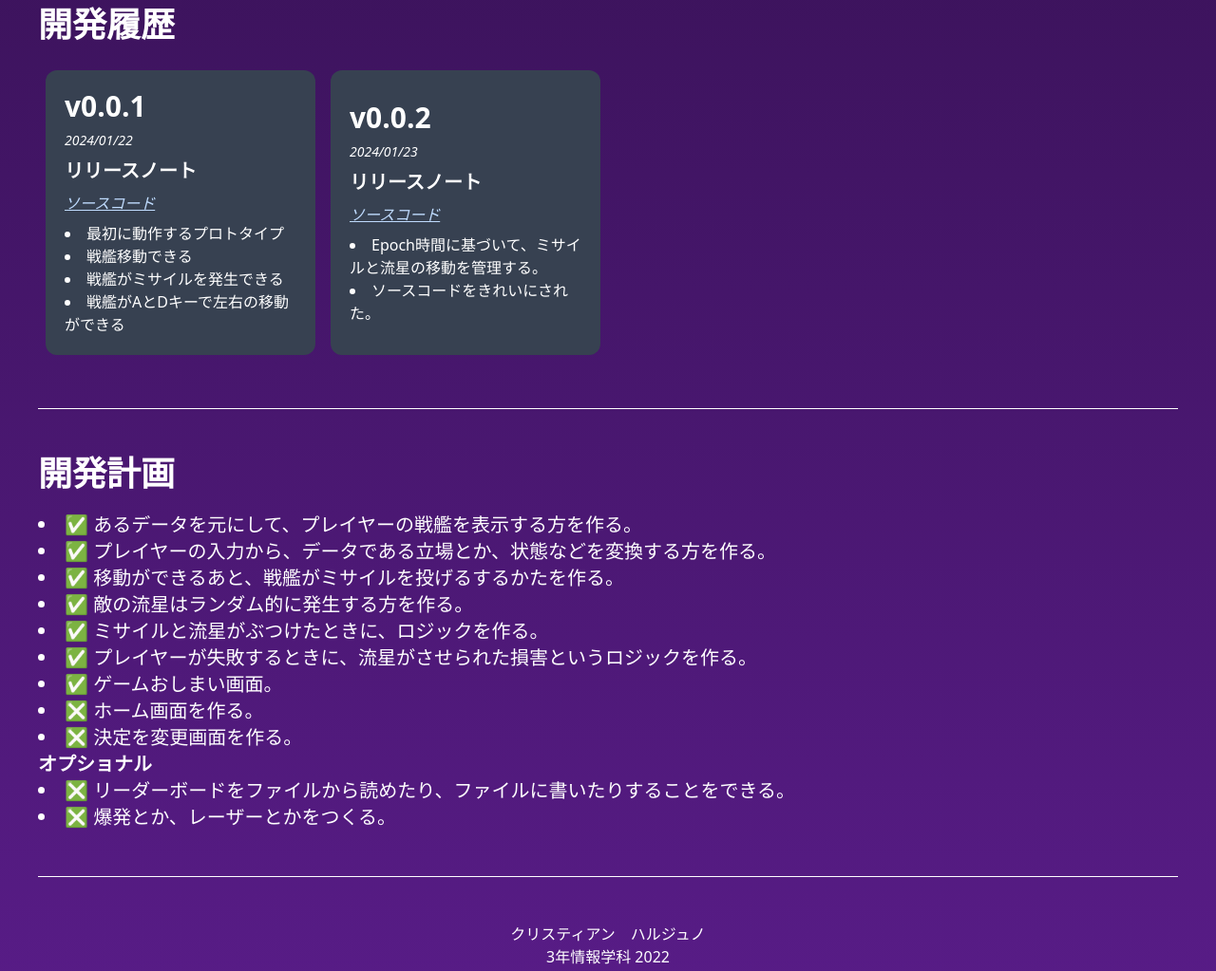
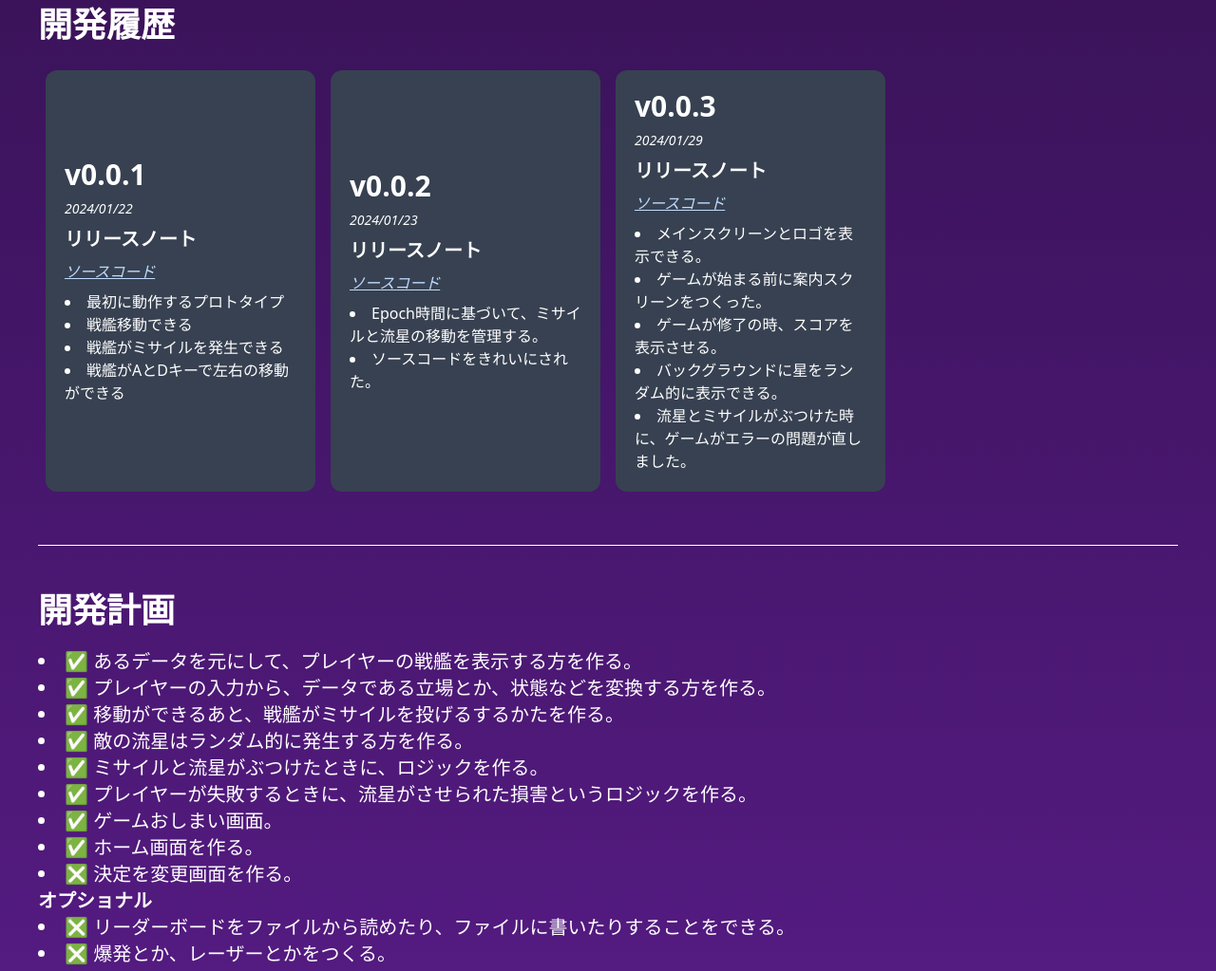
Before and after one commit to SorataBaka/galactic-war, a plain HTML site: page docs/index.html in a window 1280 px wide. Shown: the part 2440-3463 px from the top of the page at 95% size. Drawn offline with nearby package versions, Linux system fonts and the light colour scheme; a script that the page names is missing.

Commit message:
chore: updated docs

```diff
--- a/docs/index.html
+++ b/docs/index.html
@@ -127,6 +127,19 @@
                     <li>ソースコードをきれいにされた。</li>
                 </ol>
             </div>
+            <div class="flex flex-col align-middle justify-center m-2 p-5 rounded-xl bg-gray-700 gap-2">
+                <h5 class="text-3xl font-extrabold">v0.0.3</h5>
+                <span class="text-sm italic">2024/01/29</span>
+                <h6 class="text-xl font-bold">リリースノート</h6>
+                <a class="text-blue-200 underline italic" href="https://github.com/SorataBaka/galactic-war/releases/tag/v0.0.3">ソースコード</a>
+                <ol class="list-disc list-inside">
+                    <li>メインスクリーンとロゴを表示できる。</li>
+                    <li>ゲームが始まる前に案内スクリーンをつくった。</li>
+                    <li>ゲームが修了の時、スコアを表示させる。</li>
+                    <li>バックグラウンドに星をランダム的に表示できる。</li>
+                    <li>流星とミサイルがぶつけた時に、ゲームがエラーの問題が直しました。</li>
+                </ol>
+            </div>
         </div>
     </section>
     <hr class=" border-white">
@@ -140,7 +153,7 @@
             <li>✅ ミサイルと流星がぶつけたときに、ロジックを作る。</li>
             <li>✅ プレイヤーが失敗するときに、流星がさせられた損害というロジックを作る。</li>
             <li>✅ ゲームおしまい画面。</li>
-            <li>❎ ホーム画面を作る。</li>
+            <li>✅ ホーム画面を作る。</li>
             <li>❎ 決定を変更画面を作る。</li>
             <h3 class="text-xl font-bold">オプショナル</h3>
             <li>❎ リーダーボードをファイルから読めたり、ファイルに書いたりすることをできる。</li>
```
